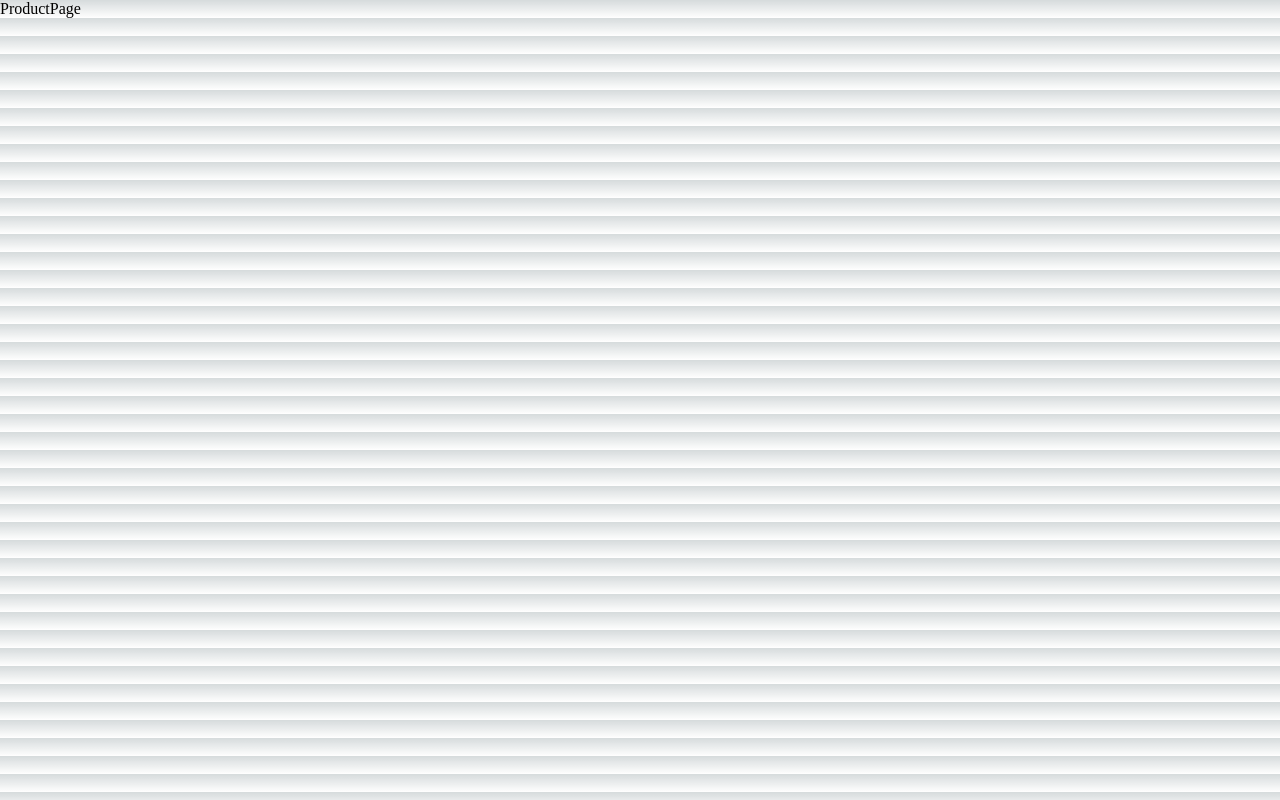
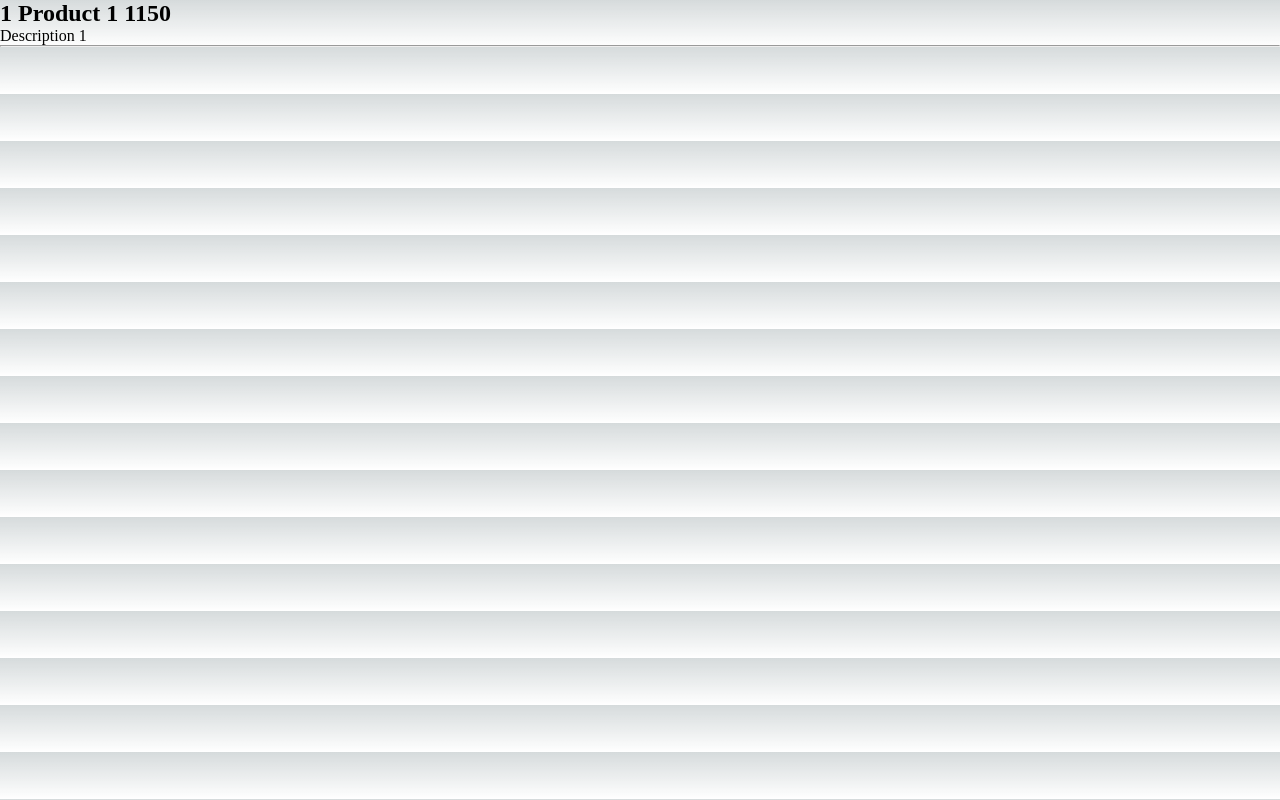
Before and after one commit to jasmeets-6575/learning-nextjs, a Next.js app in the folder by-codevolution/02-pre-rendering/: page /products/1 in a window 1280 px wide. Built offline with nearby package versions, Linux system fonts and the light colour scheme; data requests are answered from the project's data file.

Commit message:
products by id

```diff
--- a/by-codevolution/02-pre-rendering/pages/products/[productId].js
+++ b/by-codevolution/02-pre-rendering/pages/products/[productId].js
@@ -1,4 +1,42 @@
-const ProductPage = () => {
-  return <div>ProductPage</div>;
-};
-export default ProductPage;
+import { useRouter } from "next/router";
+
+function Product({ product }) {
+  const router = useRouter();
+
+  if (router.isFallback) {
+    return <div>Loading...</div>;
+  }
+  return (
+    <div>
+      <h2>
+        {product.id} {product.title} {product.price}
+      </h2>
+      <p>{product.description}</p>
+      <hr />
+    </div>
+  );
+}
+
+export default Product;
+
+export async function getStaticProps(context) {
+  const { params } = context;
+  const response = await fetch(
+    `http://localhost:4000/products/${params.productId}`
+  );
+  const data = await response.json();
+  console.log(`Generating page for /products/${params.productId}`);
+
+  return {
+    props: {
+      product: data,
+    },
+    revalidate: 10,
+  };
+}
+export async function getStaticPaths() {
+  return {
+    paths: [{ params: { productId: "1" } }],
+    fallback: true,
+  };
+}
```
